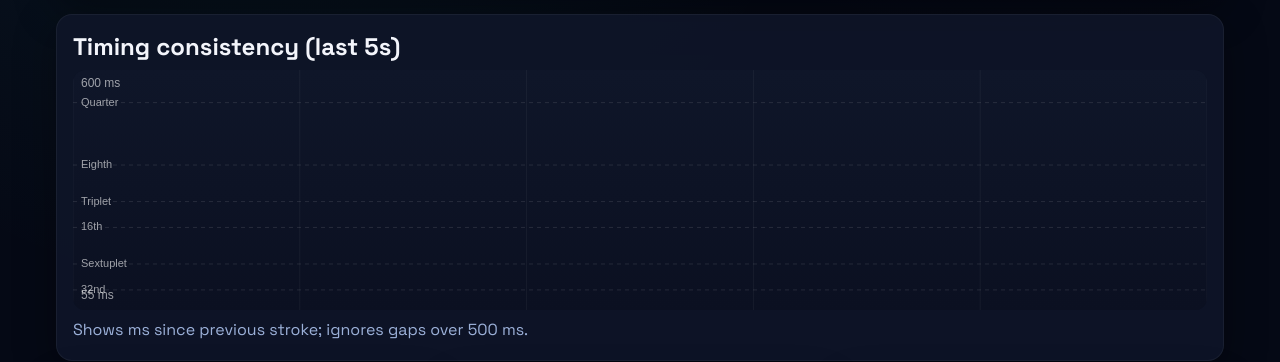
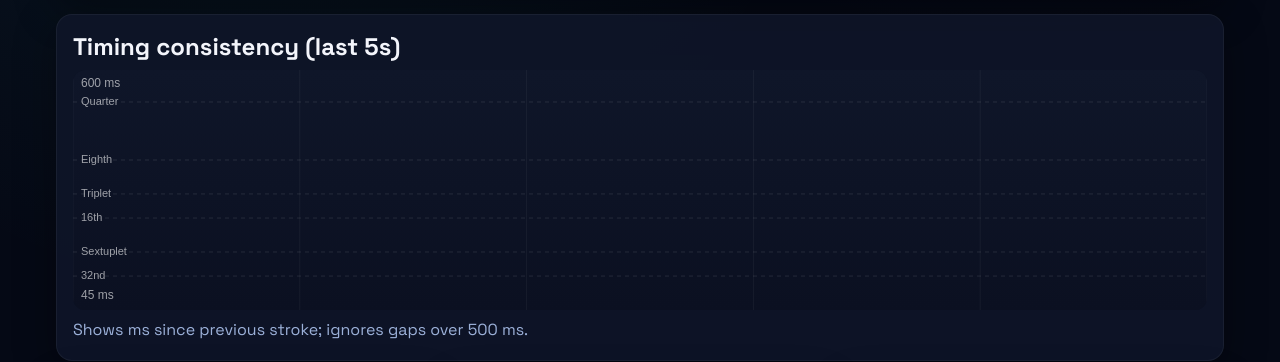
Before and after one commit to kelleno96/PercussionPracticeTool, a React (Vite) app: page / in a window 1280 px wide. Shown: the part 803-1165 px from the top of the page. Built offline with nearby package versions, Linux system fonts and the light colour scheme; no server answers.

Commit message:
shorten min time

```diff
--- a/src/App.tsx
+++ b/src/App.tsx
@@ -74,7 +74,7 @@ function App() {
     { value: quarterMs / 6, label: "Sextuplet" },
     { value: quarterMs / 8, label: "32nd" }
   ];
-  const timingMin = quarterMs / 10;
+  const timingMin = quarterMs / 12;
   const timingMax = Math.max(600, ...refLines.map((r) => r.value));
 
   useEffect(() => {
```
